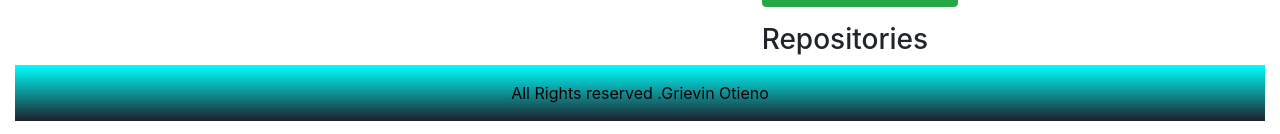
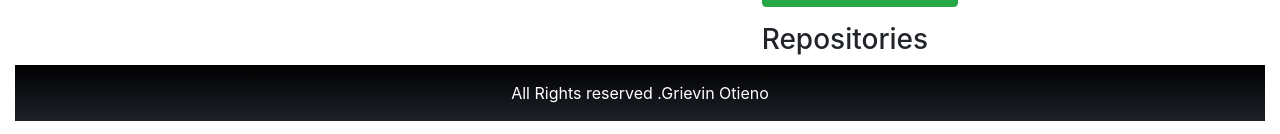
Before and after one commit to tailorv/Git-Insta, an Angular app: page / in a window 1280 px wide. Shown: the part 795-929 px from the top of the page. Built offline with nearby package versions, Linux system fonts and the light colour scheme.

Commit message:
add footer

```diff
--- a/src/app/components/profile/profile.component.css
+++ b/src/app/components/profile/profile.component.css
@@ -1,6 +1,6 @@
 
 footer{
-    background:linear-gradient(#00ffff,#1D212A) ;
-    color: rgb(0, 0, 0);
+    background:linear-gradient(#000000,#1D212A) ;
+    color: rgb(255, 255, 255);
     margin-bottom: 0px!;
 }
```
